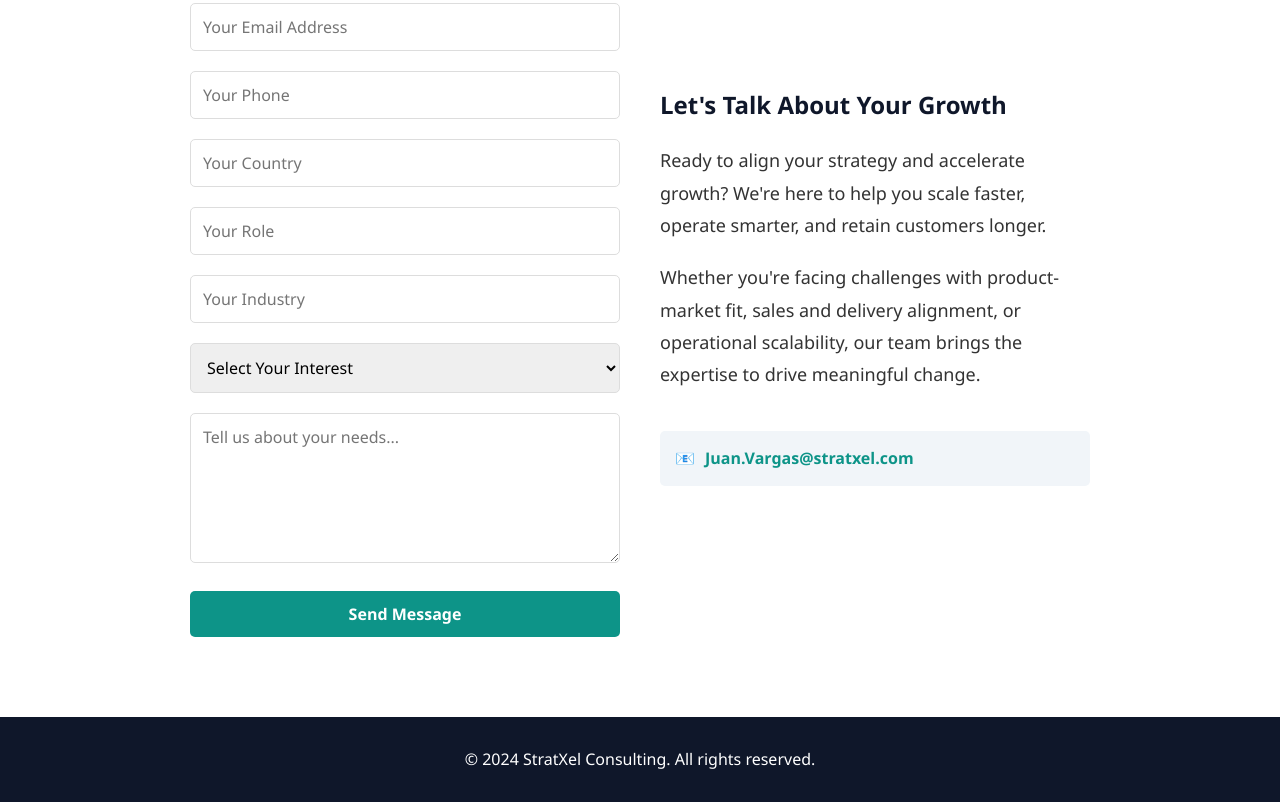
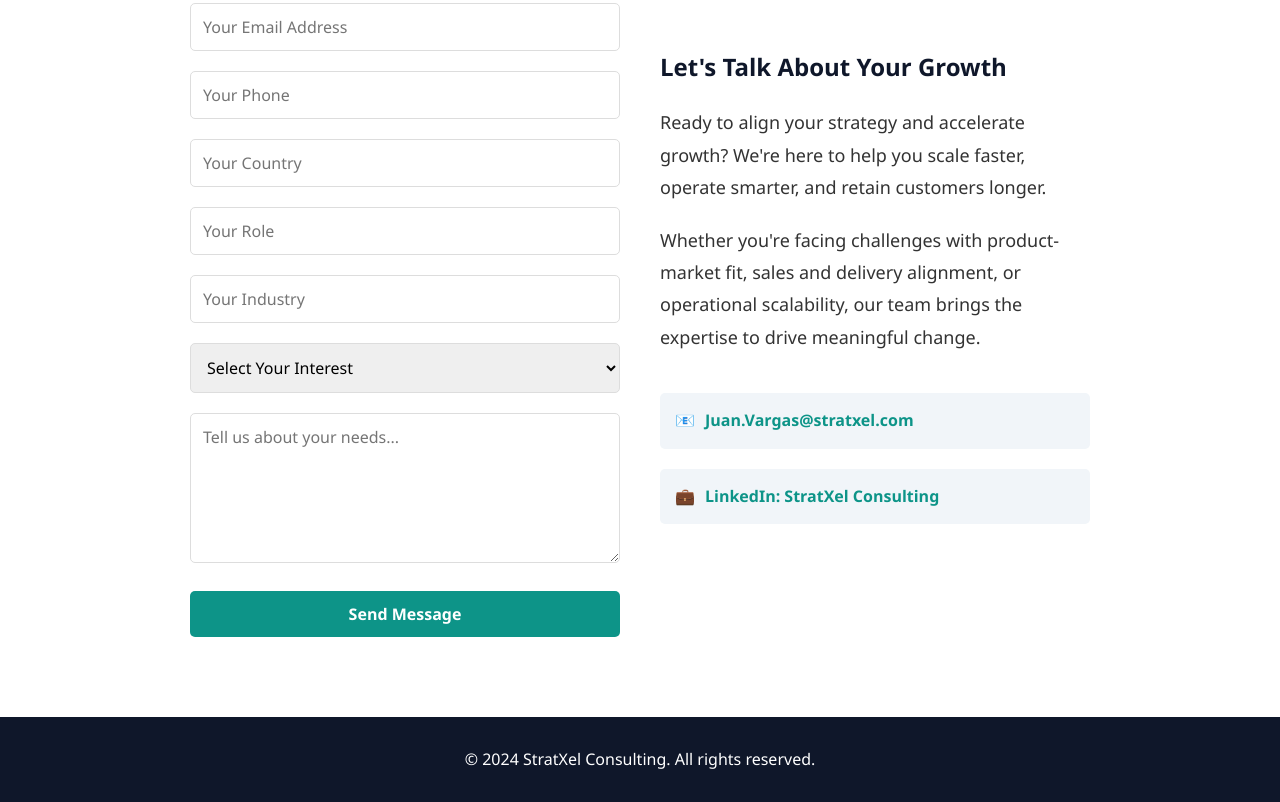
Before and after one commit to juancavargas-max/Stratxel, a plain HTML site: page index.html in a window 1280 px wide. Shown: the part 5899-6701 px from the top of the page. Drawn offline with Linux system fonts and the light colour scheme.

Commit message:
Add files via upload
103025 4:30pm

```diff
--- a/index.html
+++ b/index.html
@@ -875,6 +875,10 @@
                         <span>📧</span>
                         <a href="mailto:Juan.Vargas@stratxel.com">Juan.Vargas@stratxel.com</a>
                     </div>
+                    <div class="contact-email">
+                        <span>💼</span>
+                        <a href="https://www.linkedin.com/company/stratxelconsulting" target="_blank" rel="noopener noreferrer">LinkedIn: StratXel Consulting</a>
+                    </div>
                 </div>
             </div>
         </div>
```
